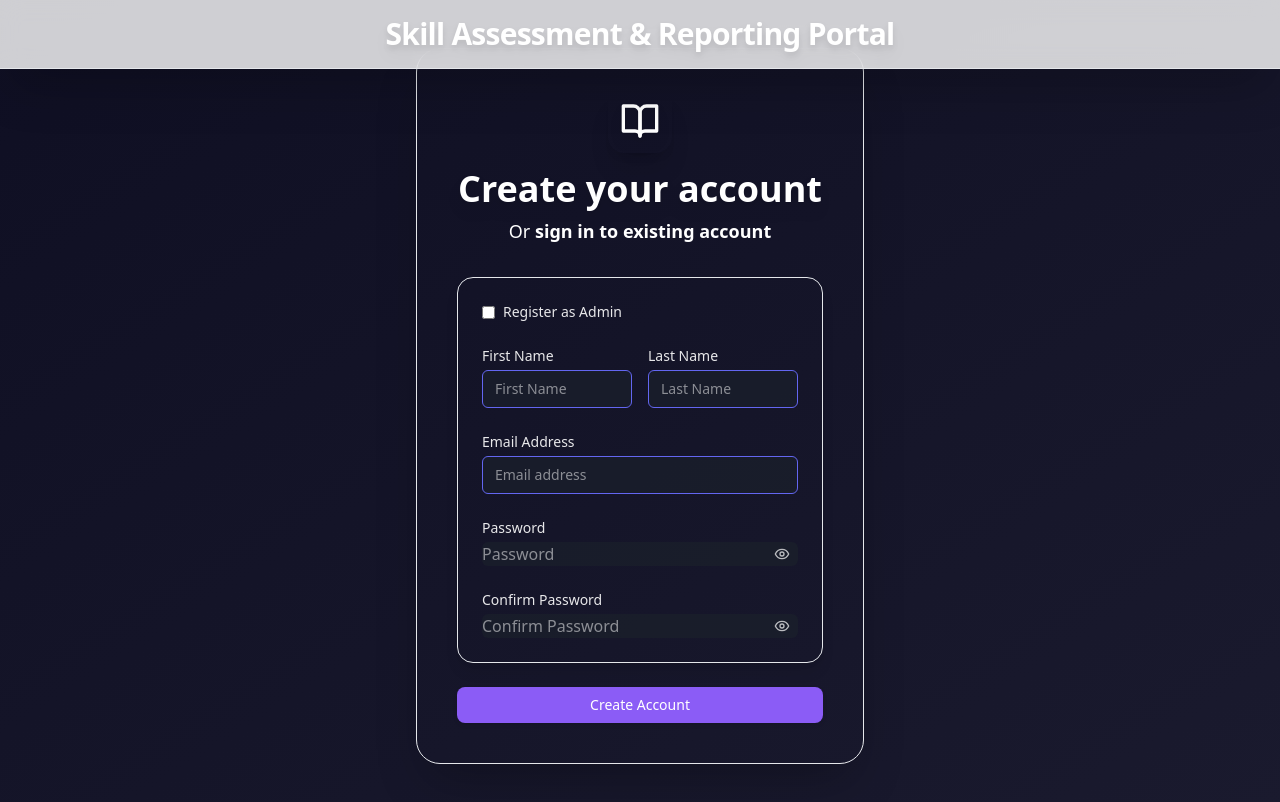
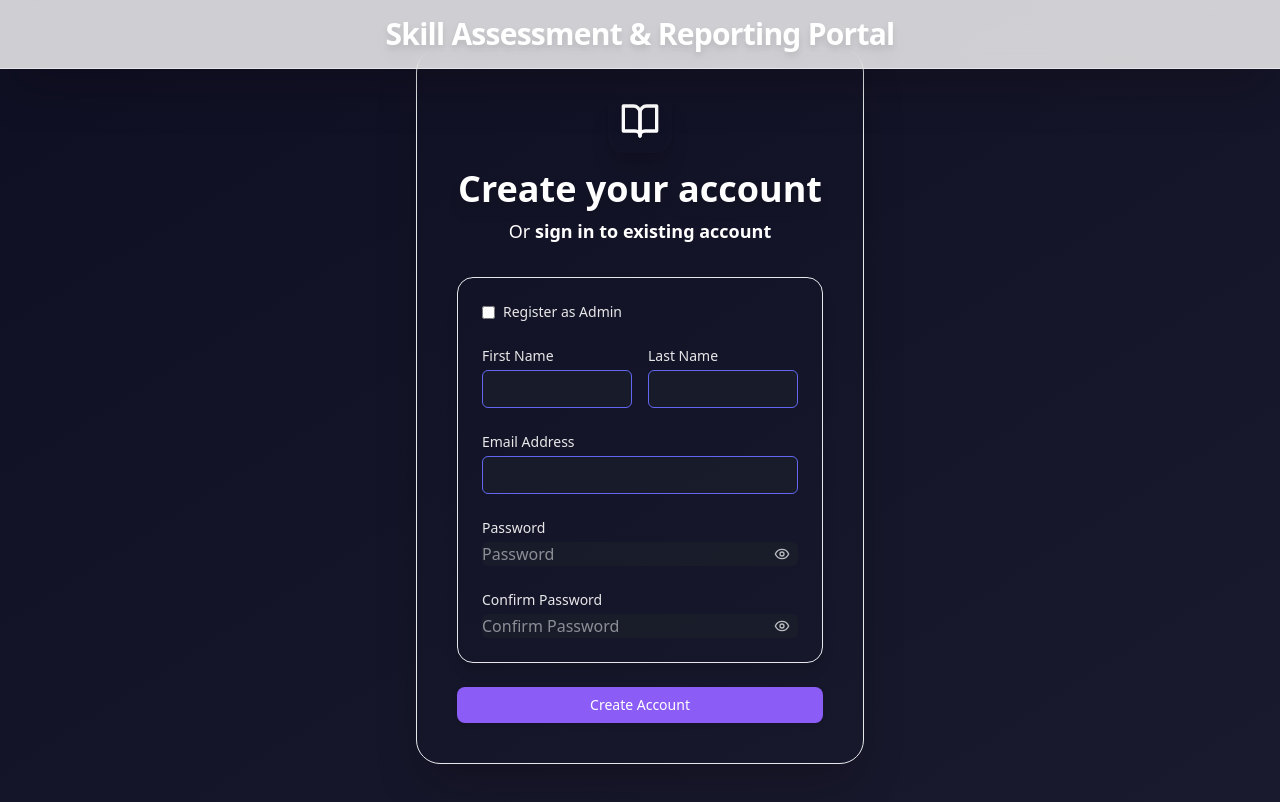
Before and after one commit to shivambitm/SKILL_ASSESMENT, a React (Vite) app: page /register in a window 1280 px wide. Shown: the top 802 px of the page. Built offline with nearby package versions, Linux system fonts and the light colour scheme; no server answers.

Commit message:
Added a moment of halt in registering a user

```diff
--- a/package.json
+++ b/package.json
@@ -32,6 +32,7 @@
     "react": "^18.3.1",
     "react-dom": "^18.3.1",
     "react-router-dom": "^6.26.0",
+    "react-toastify": "^11.0.5",
     "recharts": "^2.15.4",
     "swagger-jsdoc": "^6.2.8",
     "swagger-ui-express": "^5.0.1"
--- a/src/pages/auth/Register.tsx
+++ b/src/pages/auth/Register.tsx
@@ -6,7 +6,9 @@ import ErrorMessage from "../../components/common/ErrorMessage";
 import PasswordInput from "../../components/common/PasswordInput";
 import { useTheme } from "../../contexts/ThemeContext";
 import { BookOpen } from "lucide-react";
-import "./Register.css"; // Import the external CSS file
+import { toast, ToastContainer } from "react-toastify"; // ✅ NEW
+import "react-toastify/dist/ReactToastify.css"; // ✅ NEW
+import "./Register.css";
 
 const Register: React.FC = () => {
   const [formData, setFormData] = useState({
@@ -15,7 +17,7 @@ const Register: React.FC = () => {
     email: "",
     password: "",
     confirmPassword: "",
-    role: "user", // default role
+    role: "user",
     adminPasscode: "",
   });
   const [isAdmin, setIsAdmin] = useState(false);
@@ -24,17 +26,14 @@ const Register: React.FC = () => {
 
   const { register } = useAuth();
   const { setTheme } = useTheme();
-  // Force premium theme on register page
+  const navigate = useNavigate();
+
   useEffect(() => {
     setTheme("premium");
   }, [setTheme]);
-  const navigate = useNavigate();
 
   const handleChange = (e: React.ChangeEvent<HTMLInputElement>) => {
-    setFormData({
-      ...formData,
-      [e.target.name]: e.target.value,
-    });
+    setFormData({ ...formData, [e.target.name]: e.target.value });
   };
 
   const handleAdminToggle = (e: React.ChangeEvent<HTMLInputElement>) => {
@@ -45,6 +44,8 @@ const Register: React.FC = () => {
       adminPasscode: "",
     }));
   };
+
+  const delay = (ms: number) => new Promise((res) => setTimeout(res, ms));
 
   const handleSubmit = async (e: React.FormEvent) => {
     e.preventDefault();
@@ -66,8 +67,10 @@ const Register: React.FC = () => {
     }
 
     setLoading(true);
+    toast.info("You are being registered...", { autoClose: 2000 }); // ✅ Toast
 
     try {
+      await delay(1000); // optional delay
       await register(
         formData.email,
         formData.password,
@@ -76,8 +79,9 @@ const Register: React.FC = () => {
         formData.role as "admin" | "user",
         formData.role === "admin" ? formData.adminPasscode : undefined
       );
-      navigate("/admin/dashboard");
+      navigate(formData.role === "admin" ? "/admin/dashboard" : "/dashboard");
     } catch (err: unknown) {
+      await delay(1000);
       const error = err as { message?: string };
       setError(error.message || "Registration failed");
     } finally {
@@ -87,13 +91,15 @@ const Register: React.FC = () => {
 
   return (
     <div className="min-h-screen flex flex-col items-center justify-center py-12 px-4 sm:px-6 lg:px-8 theme-transition bg-gradient-to-br from-[var(--bg-primary)] to-[var(--bg-secondary)] dark:from-gray-900 dark:to-gray-800">
-      {/* Header Bar */}
+      {/* Toast Container */}
+      <ToastContainer position="top-right" theme="colored" />{" "}
+      {/* ✅ Toast Container */}
       <header className="w-screen left-0 top-0 flex justify-center items-center py-4 bg-white/80 dark:bg-gray-900/80 shadow-2xl border-b border-gray-200 dark:border-gray-700 mb-8 backdrop-blur-md fixed z-30">
         <span className="text-2xl md:text-3xl font-black tracking-tight drop-shadow-lg w-full text-center px-4">
           Skill Assessment & Reporting Portal
         </span>
       </header>
-      <div className="spacer" /> {/* Spacer for fixed header */}
+      <div className="spacer" />
       <div className="max-w-md w-full space-y-8 rounded-3xl shadow-2xl p-10 border border-gray-200 dark:border-gray-700">
         <div>
           <div className="flex justify-center mb-4">
@@ -133,6 +139,7 @@ const Register: React.FC = () => {
                 Register as Admin
               </label>
             </div>
+
             {isAdmin && (
               <div>
                 <label
@@ -147,12 +154,13 @@ const Register: React.FC = () => {
                   type="password"
                   value={formData.adminPasscode}
                   onChange={handleChange}
-                  className="mt-1 appearance-none relative block w-full px-3 py-2 border border-gray-300 placeholder-gray-500 text-gray-900 rounded-md focus:outline-none focus:ring-blue-500 focus:border-blue-500 sm:text-sm"
+                  className="mt-1 block w-full px-3 py-2 border rounded-md focus:ring-blue-500 focus:border-blue-500 sm:text-sm"
                   placeholder="Enter admin passcode"
                   required
                 />
               </div>
             )}
+
             <div className="grid grid-cols-2 gap-4">
               <div>
                 <label
@@ -166,8 +174,7 @@ const Register: React.FC = () => {
                   name="firstName"
                   type="text"
                   required
-                  className="mt-1 appearance-none relative block w-full px-3 py-2 border border-gray-300 placeholder-gray-500 text-gray-900 rounded-md focus:outline-none focus:ring-blue-500 focus:border-blue-500 sm:text-sm"
-                  placeholder="First Name"
+                  className="mt-1 block w-full px-3 py-2 border rounded-md focus:ring-blue-500 focus:border-blue-500 sm:text-sm"
                   value={formData.firstName}
                   onChange={handleChange}
                 />
@@ -184,8 +191,7 @@ const Register: React.FC = () => {
                   name="lastName"
                   type="text"
                   required
-                  className="mt-1 appearance-none relative block w-full px-3 py-2 border border-gray-300 placeholder-gray-500 text-gray-900 rounded-md focus:outline-none focus:ring-blue-500 focus:border-blue-500 sm:text-sm"
-                  placeholder="Last Name"
+                  className="mt-1 block w-full px-3 py-2 border rounded-md focus:ring-blue-500 focus:border-blue-500 sm:text-sm"
                   value={formData.lastName}
                   onChange={handleChange}
                 />
@@ -203,10 +209,8 @@ const Register: React.FC = () => {
                 id="email"
                 name="email"
                 type="email"
-                autoComplete="email"
                 required
-                className="mt-1 appearance-none relative block w-full px-3 py-2 border border-gray-300 placeholder-gray-500 text-gray-900 rounded-md focus:outline-none focus:ring-blue-500 focus:border-blue-500 sm:text-sm"
-                placeholder="Email address"
+                className="mt-1 block w-full px-3 py-2 border rounded-md focus:ring-blue-500 focus:border-blue-500 sm:text-sm"
                 value={formData.email}
                 onChange={handleChange}
               />
@@ -258,7 +262,7 @@ const Register: React.FC = () => {
           <div>
             <Button
               type="submit"
-              loading={loading}
+              loading={loading} // ✅ Spinner enabled
               className="group relative w-full flex justify-center py-2 px-4"
             >
               Create Account
```
Also changed, not shown: 2 other files (tests, documents, lock files or other folders).
